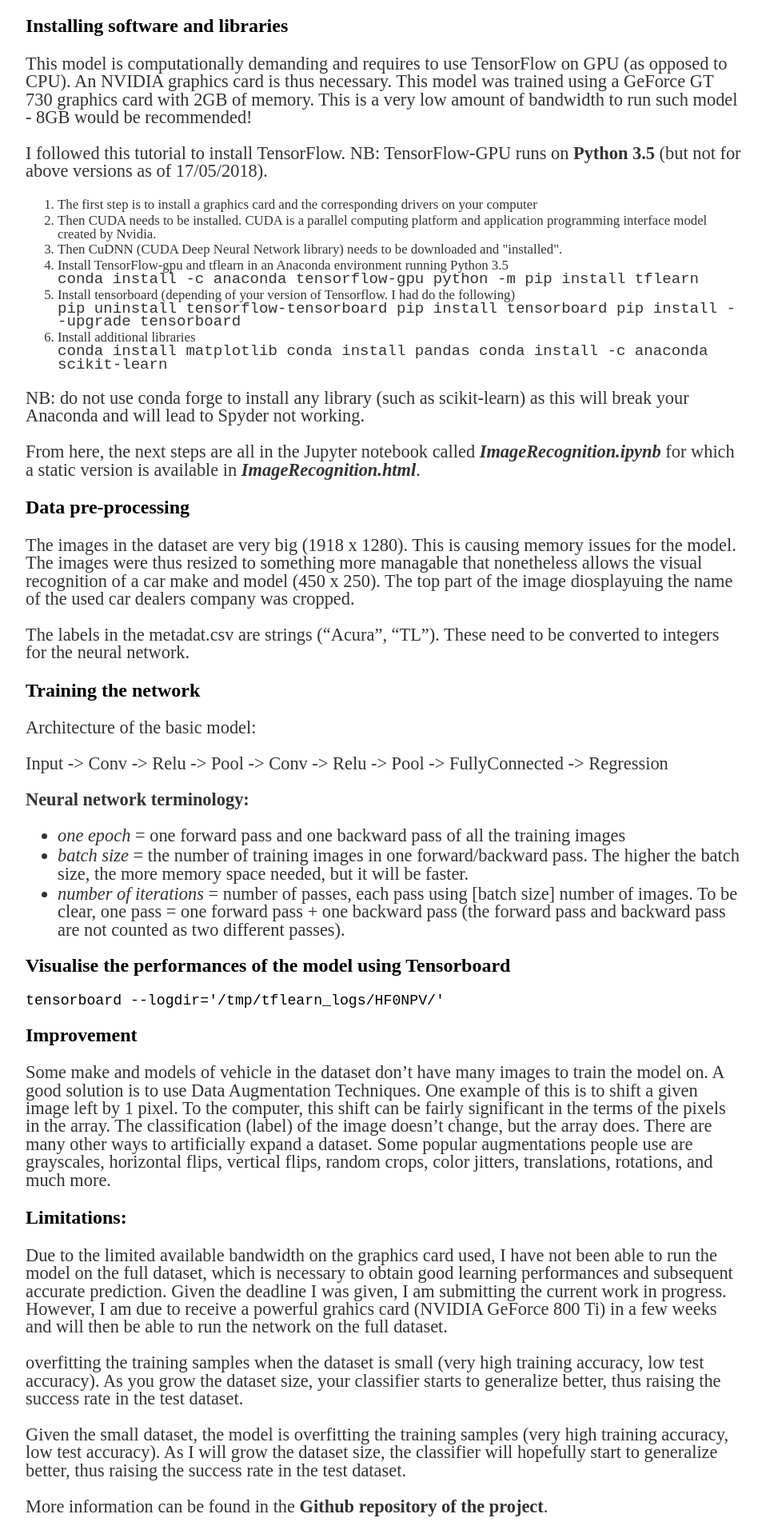
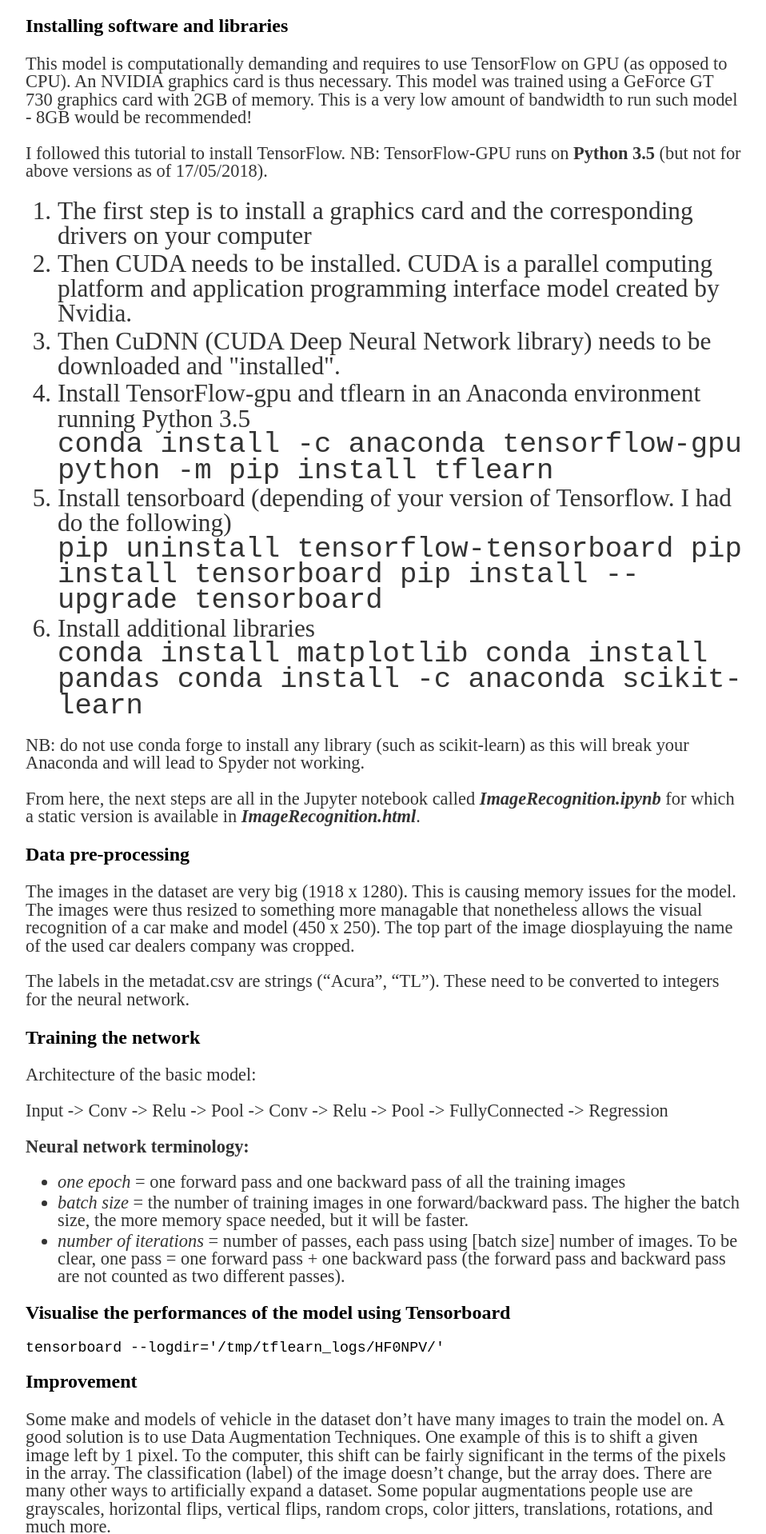
Before and after one commit to mednche/mednche.github.io, a Jekyll site: the page built from _posts/2018-05-08-ImageRecognition.md, in a window 1280 px wide. Shown: the part 1217-3135 px from the top of the page at 80% size, without its empty margins (160-1118 px from the left). Built offline with Jekyll 4.4.1, drawn with Linux system fonts in a browser that asks for light colours.

Commit message:
Update main.css

```diff
--- a/css/main.css
+++ b/css/main.css
@@ -35,7 +35,7 @@
     margin: 0 0 3px 0;}
 
 body ol {
-    font-size: 0.75em;
+    font-size: 1.4em;
     line-height: 1em;
     color: #333;
     margin: 0 0 3px 0;}
```
